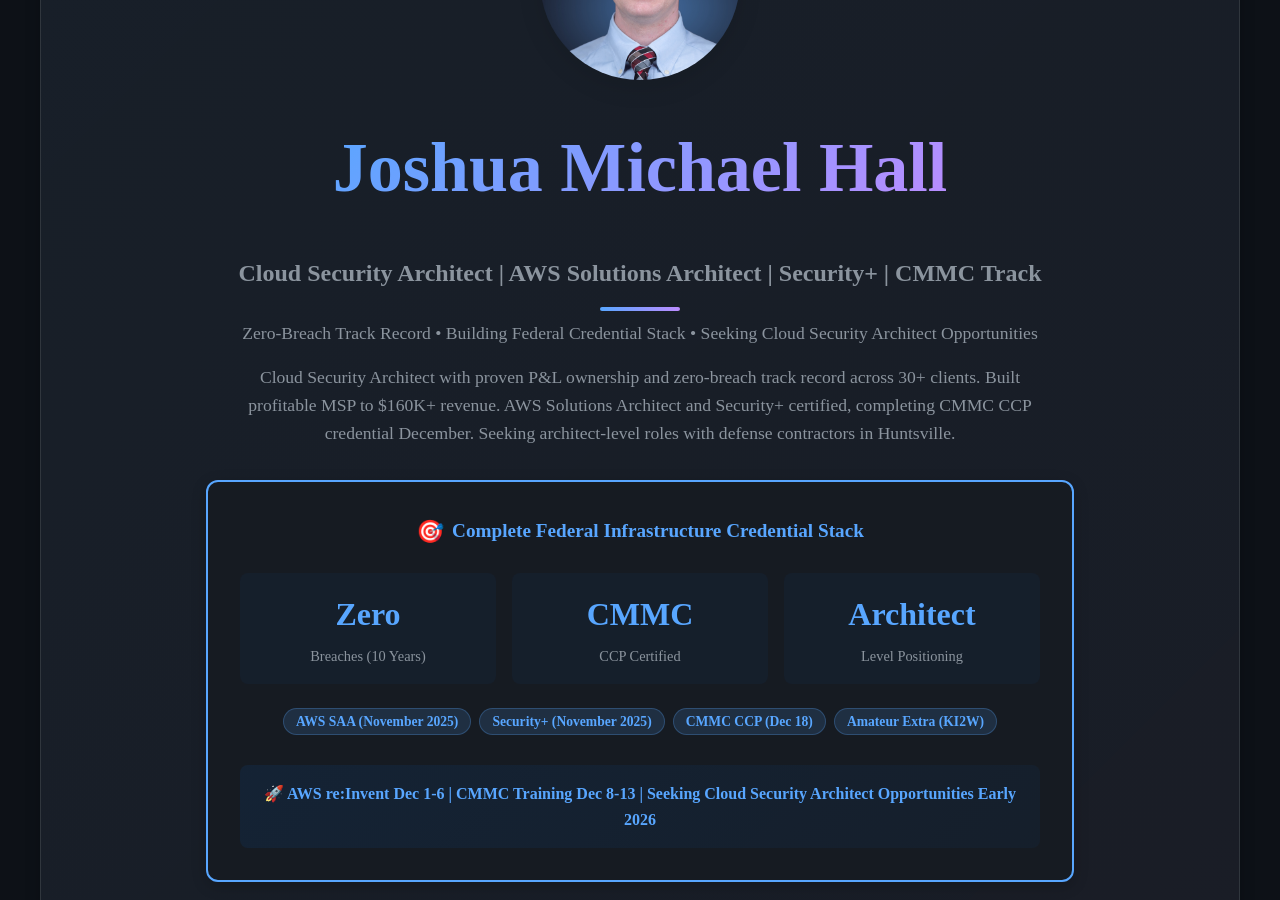
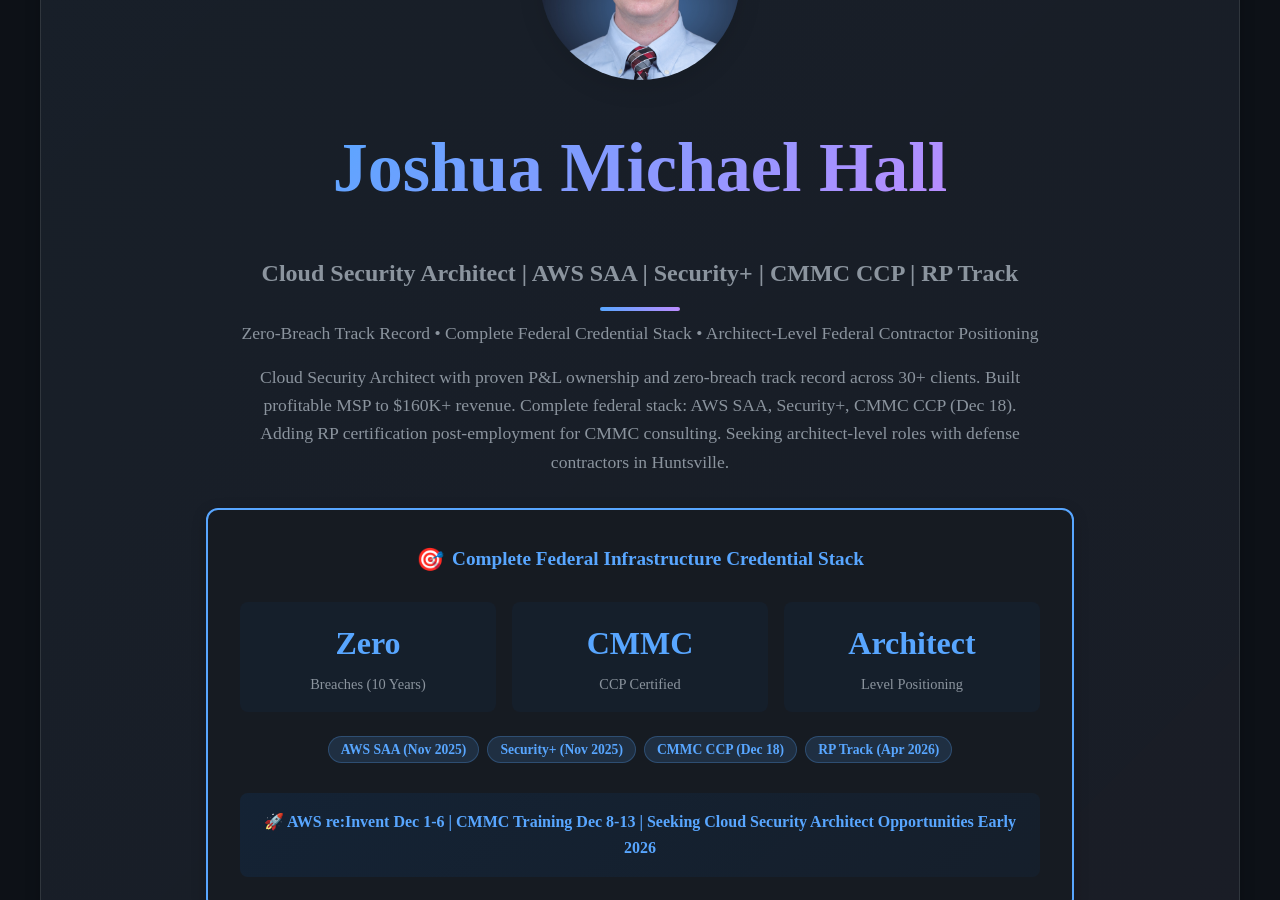
Before and after one commit to joshuamichaelhall/joshuamichaelhall.github.io, a Jekyll site: the page built from index.markdown, in a window 1280 px wide and 900 px high, scrolled down 349 px. Built offline with Jekyll 4.4.1, drawn with Linux system fonts in a browser that asks for light colours; nearby versions of some CDN libraries; some of the changed text lies outside the part shown.

Commit message:
Update website with new Cloud Security Architect positioning and RP track
- Revise hero section with complete federal credential stack messaging
- Update certification roadmap to include RP certification timeline
- Reflect architect-level positioning for federal defense contractors
- Update credential progression with realistic post-employment timeline

🤖 Generated with [Claude Code](https://claude.ai/code)

Co-Authored-By: Claude <noreply@anthropic.com>

```diff
--- a/index.markdown
+++ b/index.markdown
@@ -10,9 +10,9 @@ layout: default
       </div>
       <div class="hero-text">
         <h1>Joshua Michael Hall</h1>
-        <h2>Cloud Security Architect | AWS Solutions Architect | Security+ | CMMC Track</h2>
-        <h3 class="hero-tagline">Zero-Breach Track Record • Building Federal Credential Stack • Seeking Cloud Security Architect Opportunities</h3>
-        <p>Cloud Security Architect with proven P&L ownership and zero-breach track record across 30+ clients. Built profitable MSP to $160K+ revenue. AWS Solutions Architect and Security+ certified, completing CMMC CCP credential December. Seeking architect-level roles with defense contractors in Huntsville.</p>
+        <h2>Cloud Security Architect | AWS SAA | Security+ | CMMC CCP | RP Track</h2>
+        <h3 class="hero-tagline">Zero-Breach Track Record • Complete Federal Credential Stack • Architect-Level Federal Contractor Positioning</h3>
+        <p>Cloud Security Architect with proven P&L ownership and zero-breach track record across 30+ clients. Built profitable MSP to $160K+ revenue. Complete federal stack: AWS SAA, Security+, CMMC CCP (Dec 18). Adding RP certification post-employment for CMMC consulting. Seeking architect-level roles with defense contractors in Huntsville.</p>
         <div class="certification-highlight">
           <h4><span class="cert-icon">🎯</span> Complete Federal Infrastructure Credential Stack</h4>
           <div class="cert-stats">
@@ -30,10 +30,10 @@ layout: default
             </div>
           </div>
           <div class="featured-certs">
-            <span class="cert-badge">AWS SAA (November 2025)</span>
-            <span class="cert-badge">Security+ (November 2025)</span>
+            <span class="cert-badge">AWS SAA (Nov 2025)</span>
+            <span class="cert-badge">Security+ (Nov 2025)</span>
             <span class="cert-badge">CMMC CCP (Dec 18)</span>
-            <span class="cert-badge">Amateur Extra (KI2W)</span>
+            <span class="cert-badge">RP Track (Apr 2026)</span>
           </div>
           <div class="availability-notice">
             <strong>🚀 AWS re:Invent Dec 1-6 | CMMC Training Dec 8-13 | Seeking Cloud Security Architect Opportunities Early 2026</strong>
@@ -126,11 +126,11 @@ layout: default
       <h3>Completing Stack (Dec 2025 - Mid 2026)</h3>
       <ul>
         <li>🎯 CMMC Certified Professional (Dec 18, 2025)</li>
-        <li>🎯 AWS Security Specialty (Q1 2026)</li>
-        <li>🎯 Federal Security Dashboard with NIST mappings (Q1 2026)</li>
-        <li>🎯 FEMA ICS/NIMS + FAC-COR Level I + DAU ACQ 101 (Q2 2026)</li>
-        <li>🚀 Seeking Cloud Security Architect Opportunities Early 2026</li>
-        <li>📋 Future: CMMC CCA (requires 12 months assessment experience + Tier 3 clearance)</li>
+        <li>🎯 AWS Security Specialty (Mar 2026 - post-employment)</li>
+        <li>🎯 CMMC Registered Practitioner (Apr-May 2026 - post-employment)</li>
+        <li>🎯 Federal credentials: FEMA, FAC-COR, DAU (May 2026)</li>
+        <li>🚀 Pure Application Focus January 2026 (70+ architect positions)</li>
+        <li>📋 Future: CMMC RPA (2029 - after Level 2 implementations)</li>
       </ul>
     </div>
   </div>
```
Also changed, not shown: about.markdown (+14 -11 lines).
